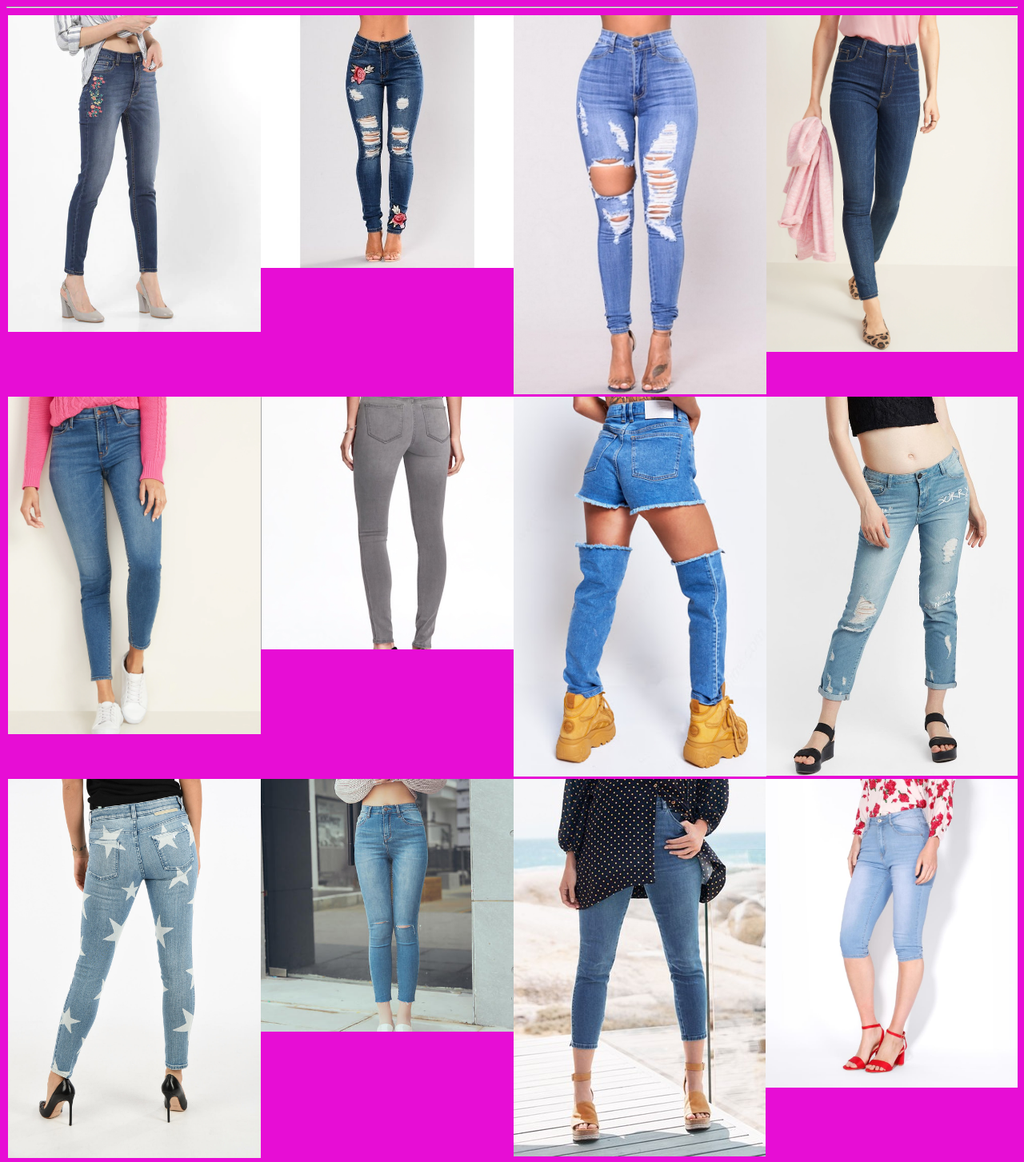
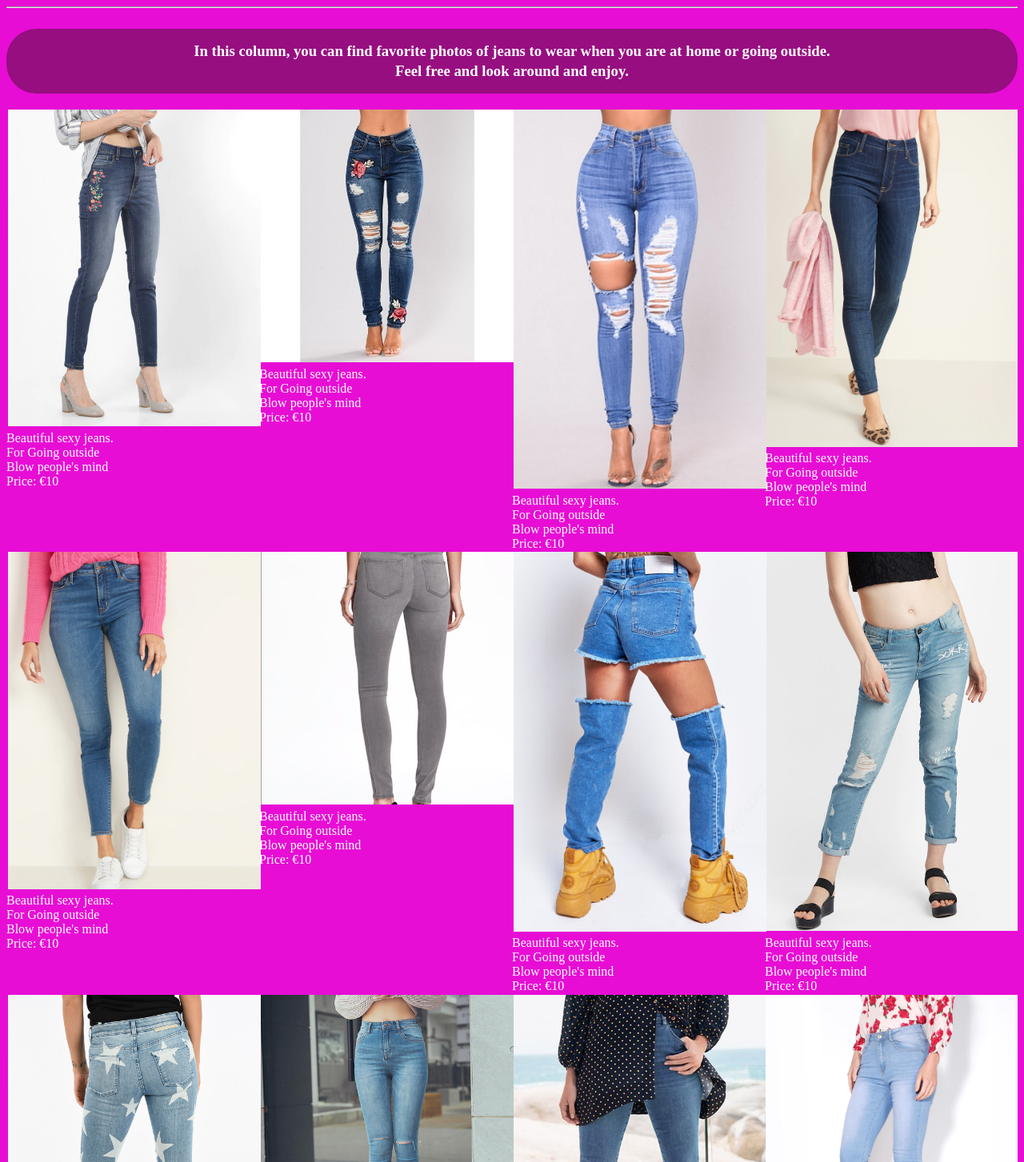
Before and after one commit to Fashion4u/Fashion4u.github.io, a plain HTML site: page jeans.html in a window 1280 px wide. Shown: the part 300-1753 px from the top of the page at 80% size. Drawn offline with Linux system fonts and the light colour scheme.

Commit message:
Update jeans.html

```diff
--- a/jeans.html
+++ b/jeans.html
@@ -74,31 +74,85 @@
     <!-- MAIN CONTENT OF THE PAGE -->
 
     <main id="main">
+        <h3 class="hdr-content">
+            In this column, you can find favorite photos of jeans to wear when you are at home or going outside. <br>
+            Feel free and look around and enjoy.
+        </h3>
         <div class="row">
             <div class="col">
-                <img src="./img/jeans001.jpg" title="Click to see the full info" alt="">
-                <img src="./img/jeans002.jpg" alt="">
-                <img src="./img/jeans003.jpg" alt="">
-                <img src="./img/jeans004.jpg" alt="">
+                <div>
+                    <img src="./img/jeans001.jpg" title="Click to see the full info" alt="Jeans">
+                    <div>Beautiful sexy jeans. <br>For Going outside<br> Blow people's mind</div>
+                    <div>Price: €10</div>
+                </div>
+                <div>
+                    <img src="./img/jeans002.jpg" title="Click to see the full info" alt="Jeans">
+                    <div>Beautiful sexy jeans. <br>For Going outside<br> Blow people's mind</div>
+                    <div>Price: €10</div>
+                </div>
+                <div>
+                    <img src="./img/jeans003.jpg" title="Click to see the full info" alt="Jeans">
+                    <div>Beautiful sexy jeans. <br> For Going outside<br> Blow people's mind</div>
+                    <div>Price: €10</div>
+                </div>
+                <div>
+                    <img src="./img/jeans004.jpg" title="Click to see the full info" alt="Jeans">
+                    <div>Beautiful sexy jeans. <br>For Going outside<br> Blow people's mind</div>
+                    <div>Price: €10</div>
+                </div>
             </div>
         </div>
         <div class="row">
             <div class="col">
-                <img src="./img/jeans005.jpg" alt="">
-                <img src="./img/jeans006.jpg" alt="">
-                <img src="./img/jeans007.jpg" alt="">
-                <img src="./img/jeans008.jpg" alt="">
+                <div>
+                    <img src="./img/jeans005.jpg" title="Click to see the full info" alt="Jeans">
+                    <div>Beautiful sexy jeans. <br>For Going outside<br> Blow people's mind</div>
+                    <div>Price: €10</div>
+                </div>
+                <div>
+                    <img src="./img/jeans006.jpg" title="Click to see the full info" alt="Jeans">
+                    <div>Beautiful sexy jeans. <br>For Going outside<br> Blow people's mind</div>
+                    <div>Price: €10</div>
+                </div>
+                <div>
+                    <img src="./img/jeans007.jpg" title="Click to see the full info" alt="Jeans">
+                    <div>Beautiful sexy jeans. <br>For Going outside<br> Blow people's mind</div>
+                    <div>Price: €10</div>
+                </div>
+                <div>
+                    <img src="./img/jeans008.jpg" title="Click to see the full info" alt="Jeans">
+                    <div>Beautiful sexy jeans. <br>For Going outside<br> Blow people's mind</div>
+                    <div>Price: €10</div>
+                </div>
             </div>
         </div>
         <div class="row">
             <div class="col">
-                <img src="./img/jeans009.jpg" alt="">
-                <img src="./img/jeans010.jpg" alt="">
-                <img src="./img/jeans011.jpg" alt="">
-                <img src="./img/jeans012.jpg" alt="">
+                <div>
+                    <img src="./img/jeans009.jpg" title="Click to see the full info" alt="Jeans">
+                    <div>Beautiful sexy jeans. <br>For Going outside<br> Blow people's mind</div>
+                    <div>Price: €10</div>
+                </div>
+                <div>
+                    <img src="./img/jeans010.jpg" title="Click to see the full info" alt="Jeans">
+                    <div>Beautiful sexy jeans. <br>For Going outside<br> Blow people's mind</div>
+                    <div>Price: €10</div>
+                </div>
+                <div>
+                    <img src="./img/jeans011.jpg" title="Click to see the full info" alt="Jeans">
+                    <div>Beautiful sexy jeans. <br>For Going outside<br> Blow people's mind</div>
+                    <div>Price: €10</div>
+                </div>
+                <div>
+                    <img src="./img/jeans012.jpg" title="Click to see the full info" alt="Jeans">
+                    <div>Beautiful sexy jeans. <br>For Going outside<br> Blow people's mind</div>
+                    <div>Price: €10</div>
+                </div>
             </div>
         </div>
-
+        <h3 class="hdr-content">
+            I hope that you enjoy this website. <br>I am glad to have you here. <br> Have beautiful times! <br>
+        </h3>
     </main>
 
     <!-- FOOTER OF THE PAGE -->
```
